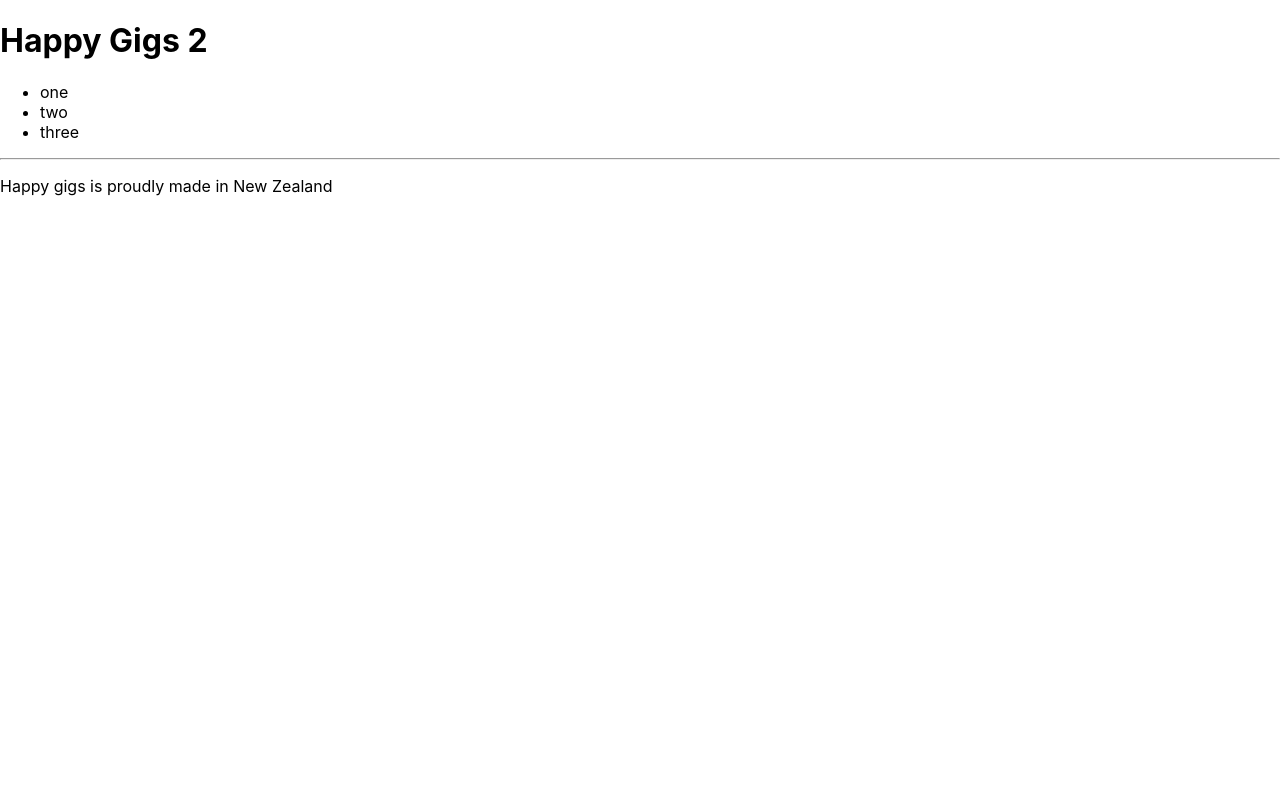
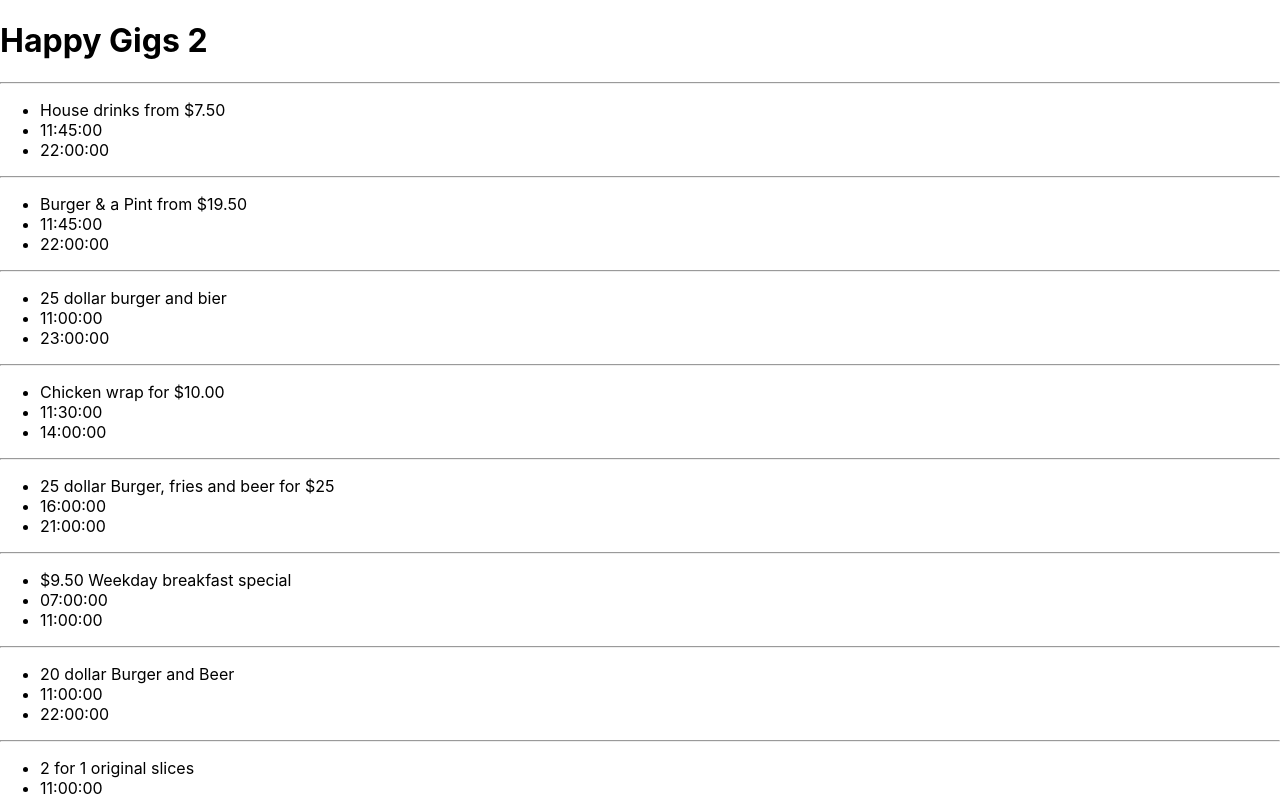
Before and after one commit to johndeverall/happygigs-react, a React (Create React App) app: page / in a window 1280 px wide. Shown: the top 800 px of the page. Built offline with nearby package versions, Linux system fonts and the light colour scheme.

Commit message:
Loop over special data

```diff
--- a/src/components/Special.js
+++ b/src/components/Special.js
@@ -6,7 +6,7 @@ function Special(props){
             <ul>
                 <li>{props.description}</li>
                 <li>{props.startTime}</li>
-                <li>{props.endTime}</li>
+                <li>{props.finishTime}</li>
             </ul>
             <hr/>
         </React.Fragment>
--- a/src/components/SpecialList.js
+++ b/src/components/SpecialList.js
@@ -8,8 +8,17 @@ import SpecialServiceClient from "../spi/SpecialServiceClient"
 
 function SpecialList(){
     return (
+        <React.Fragment>
 
-        <Special name="a name" description="one" startTime="two" endTime="three" latitude="" longitude="" />
+            <hr/>
+            {SpecialServiceClient.specials.map(special =>
+
+                <Special description={special.description} startTime={special.startTime} finishTime={special.finishTime} latitude={special.latitude} longitude={special.longitude} />
+            )}
+
+        </React.Fragment>
+
+
     );
 }
 
--- a/src/spi/SpecialServiceClient.ts
+++ b/src/spi/SpecialServiceClient.ts
@@ -1,6 +1,5 @@
 
 export const data = {
-    "data": {
         "specials": [
             {
                 "description": "House drinks from $7.50",
@@ -326,4 +325,5 @@ export const data = {
             }
         ]
     }
-}
+
+    export default data
```
